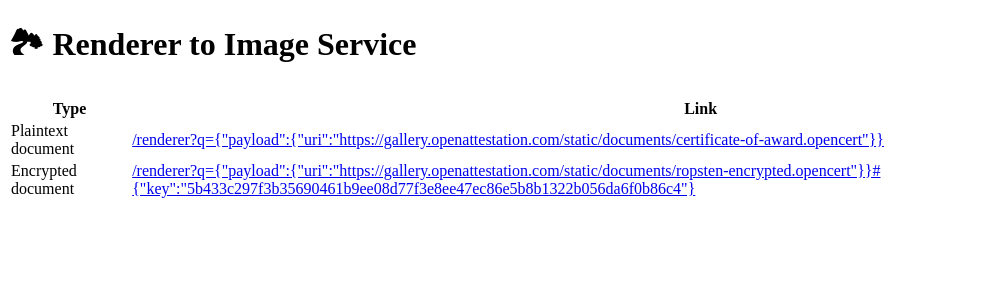
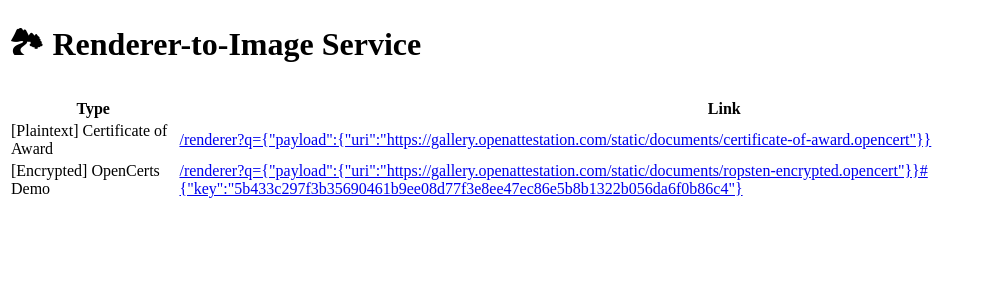
Before and after one commit to Open-Attestation/renderer-to-image-service, a Next.js app: page / in a window 1280 px wide. Shown: the top 300 px of the page, without its empty margins (0-981 px from the left). Built offline with nearby package versions, Linux system fonts and the light colour scheme.

Commit message:
chore: improve code

```diff
--- /dev/null
+++ b/fixtures/online-samples.ts
@@ -0,0 +1,17 @@
+import { ActionUrlQuery, ActionUrlAnchor } from "../types";
+
+export const sampleCerts: {
+  title: string;
+  q: ActionUrlQuery;
+  anchor?: ActionUrlAnchor;
+}[] = [
+  {
+    title: "[Plaintext] Certificate of Award",
+    q: { payload: { uri: "https://gallery.openattestation.com/static/documents/certificate-of-award.opencert" } },
+  },
+  {
+    title: "[Encrypted] OpenCerts Demo",
+    q: { payload: { uri: "https://gallery.openattestation.com/static/documents/ropsten-encrypted.opencert" } },
+    anchor: { key: "5b433c297f3b35690461b9ee08d77f3e8ee47ec86e5b8b1322b056da6f0b86c4" },
+  },
+];
--- a/pages/index.tsx
+++ b/pages/index.tsx
@@ -1,20 +1,11 @@
 import Link from "next/link";
 import Layout from "../components/Layout";
-
-const examples = [
-  {
-    title: "Plaintext document",
-    uri: "%7B%22payload%22%3A%7B%22uri%22%3A%22https%3A%2F%2Fgallery.openattestation.com%2Fstatic%2Fdocuments%2Fcertificate-of-award.opencert%22%7D%7D",
-  },
-  {
-    title: "Encrypted document",
-    uri: "%7B%22payload%22%3A%7B%22uri%22%3A%22https%3A%2F%2Fgallery.openattestation.com%2Fstatic%2Fdocuments%2Fropsten-encrypted.opencert%22%7D%7D#%7B%22key%22%3A%225b433c297f3b35690461b9ee08d77f3e8ee47ec86e5b8b1322b056da6f0b86c4%22%7D",
-  },
-];
+import { sampleCerts } from "../fixtures/online-samples";
+import { generateQueryAndAnchor } from "../utils";
 
 const IndexPage = () => (
-  <Layout title="Renderer to Image Service">
-    <h1 className="text-2xl mb-4">🏞 Renderer to Image Service</h1>
+  <Layout title="Renderer-to-Image Service">
+    <h1 className="text-2xl mb-4">🏞 Renderer-to-Image Service</h1>
 
     <table className="table-auto w-100">
       <thead>
@@ -24,11 +15,13 @@
         </tr>
       </thead>
       <tbody>
-        {examples.map((e, i) => (
+        {sampleCerts.map((e, i) => (
           <tr className="" key={i}>
             <td className="border px-4 py-2">{e.title}</td>
-            <td className="border text-xs px-4 py-2">
-              <Link href={`/renderer?q=${e.uri}`}>{`/renderer?q=${decodeURIComponent(e.uri)}`}</Link>
+            <td className="border text-xs underline break-all px-4 py-2">
+              <Link href={`/renderer${generateQueryAndAnchor(e.q, e.anchor)}`}>{`/renderer?q=${JSON.stringify(e.q)}${
+                e.anchor ? "#" + JSON.stringify(e.anchor) : ""
+              }`}</Link>
             </td>
           </tr>
         ))}
--- a/utils/fetchDocument.ts
+++ b/utils/fetchDocument.ts
@@ -1,6 +1,5 @@
 import { decryptString } from "@govtechsg/oa-encryption";
-import { v2, WrappedDocument } from "@govtechsg/open-attestation";
-import sampleWrappedDocument from "../fixtures/sample-certificate-of-award.json";
+import { V2OrV3WrappedDocument } from "../types";
 
 /**
  * Helper function to fetch and decode document (if key is present)
@@ -8,17 +7,9 @@
  * @param key
  * @returns
  */
-export const fetchAndDecodeDocument = async (
-  uri: string,
-  key?: string
-): Promise<WrappedDocument<v2.OpenAttestationDocument>> => {
+export const fetchAndDecryptDocument = async (uri: string, key?: string): Promise<V2OrV3WrappedDocument> => {
   return await fetch(uri)
     .then((res) => res.json())
-    .catch((e) => {
-      // Fallback?
-      console.error(`Failed to fetch ${uri}`, e);
-      return sampleWrappedDocument;
-    })
     .then((obj) => ({ ...obj, key }))
-    .then((doc) => (doc.key ? decryptString(doc) : doc));
+    .then((doc) => (doc.key ? JSON.parse(decryptString(doc)) : doc));
 };
--- /dev/null
+++ b/utils/generateQueryAndAnchor.ts
@@ -0,0 +1,10 @@
+import { ActionUrlQuery, ActionUrlAnchor } from "../types";
+
+const stringifyAndEncode = (obj: any) => encodeURIComponent(JSON.stringify(obj));
+
+export const generateQueryAndAnchor = (q: ActionUrlQuery, anchor?: ActionUrlAnchor) => {
+  const action = stringifyAndEncode(q);
+  const key = anchor ? `#${stringifyAndEncode(anchor)}` : ``;
+
+  return "?q=" + action + key;
+};
--- /dev/null
+++ b/utils/getDataOpenCerts.ts
@@ -0,0 +1,18 @@
+import { getData, utils } from "@govtechsg/open-attestation";
+import { V2OrV3WrappedDocument } from "../types";
+
+export const getDataV2OrV3 = (wrappedDocument: V2OrV3WrappedDocument) => {
+  if (utils.isWrappedV2Document(wrappedDocument)) return getData(wrappedDocument);
+  else if (utils.isWrappedV3Document(wrappedDocument)) return wrappedDocument;
+  return wrappedDocument;
+  // else throw new Error("Unknown type of document.");
+};
+
+export const getTemplateUrl = (wrappedDocument: V2OrV3WrappedDocument) => {
+  if (utils.isWrappedV2Document(wrappedDocument)) {
+    const documentData = getData(wrappedDocument);
+    return typeof documentData.$template === "object" ? documentData.$template.url : "https://legacy.opencerts.io/";
+  } else {
+    return wrappedDocument.openAttestationMetadata.template?.url;
+  }
+};
--- /dev/null
+++ b/utils/index.js
@@ -0,0 +1,3 @@
+export * from "./fetchDocument";
+export * from "./getDataOpenCerts";
+export * from "./generateQueryAndAnchor";
```
Also changed, not shown: pages/renderer.tsx (+16 -13 lines), types.ts (+7 -1 lines).
